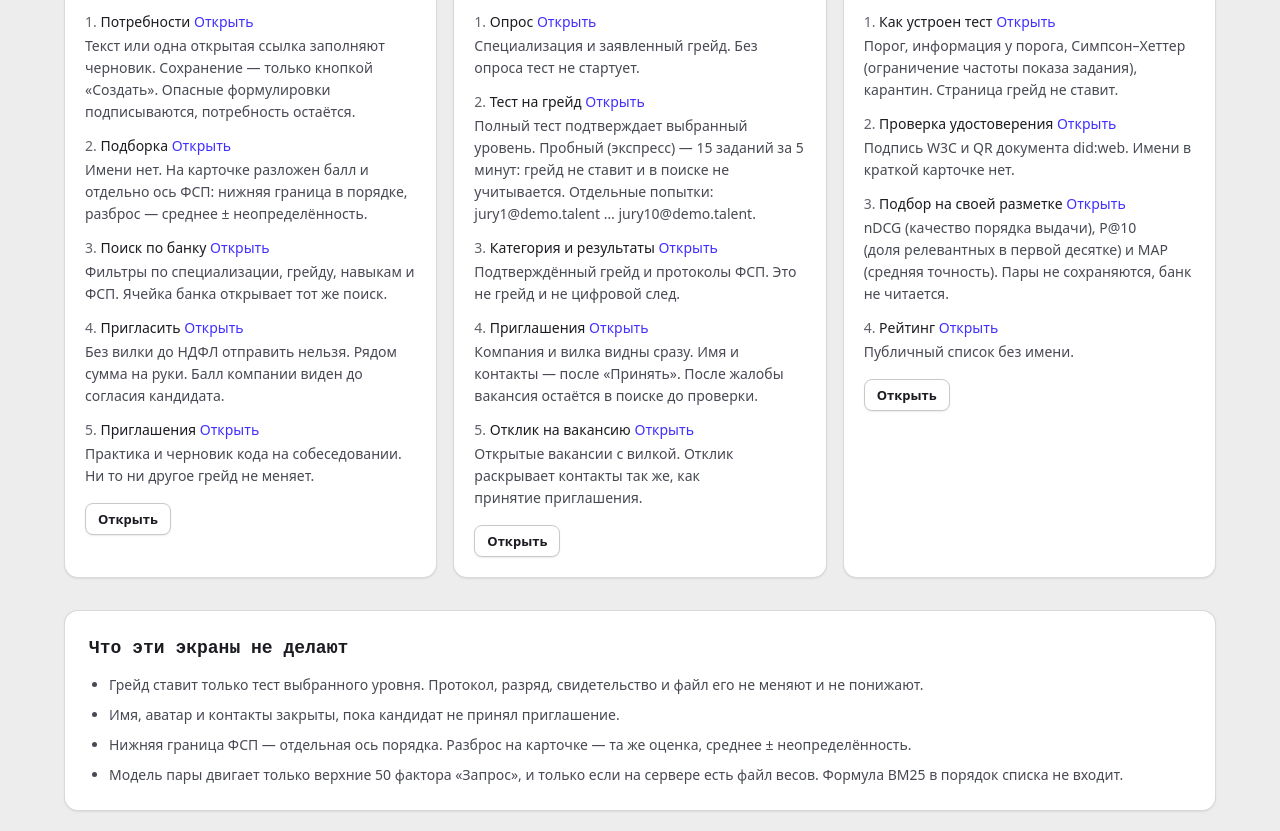
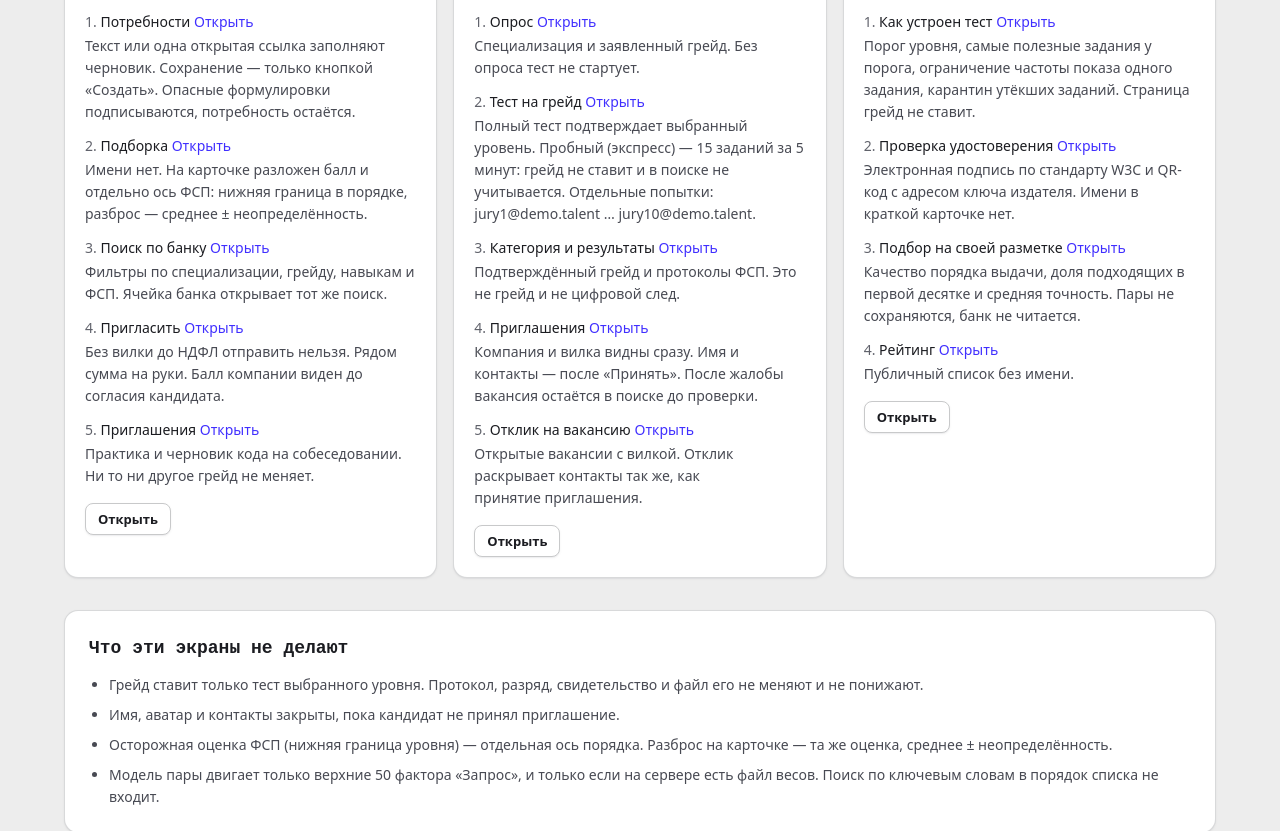
Before and after one commit to KonkovDV/fsp-talent, a React (Vite) app in the folder frontend/: page /jury in a window 1280 px wide. Shown: the part 1540-2371 px from the top of the page. Built offline with nearby package versions, Linux system fonts and the light colour scheme.

Commit message:
ui: /jury и /method — простые слова, термин в подсказке (JS-01)

```diff
--- /dev/null
+++ b/frontend/src/components/Term.tsx
@@ -0,0 +1,10 @@
+import type { ReactNode } from 'react'
+
+/** JS-01: plain words on the page, the professional term in the tooltip (mouse and keyboard focus). */
+export default function Term({ term, children }: { term: string; children: ReactNode }) {
+  return (
+    <abbr title={`Термин: ${term}`} tabIndex={0} className="cursor-help no-underline decoration-dotted underline-offset-2 hover:underline focus:underline">
+      {children}
+    </abbr>
+  )
+}
--- a/frontend/src/pages/JuryPage.tsx
+++ b/frontend/src/pages/JuryPage.tsx
@@ -1,16 +1,17 @@
-import { useEffect, useState } from 'react'
+import { type ReactNode, useEffect, useState } from 'react'
 import { Link } from 'react-router-dom'
 import { Building2, FileCheck2, UserRound } from 'lucide-react'
 import { apiError, askPublicGuide, categoryRanking, telegramAchievements, telegramVacancies } from '../api/client'
 import { GRADES, ROLE_RU, gradeRu } from '../labels'
 import PublicShell from '../components/PublicShell'
+import Term from '../components/Term'
 import { PageHeader } from '../components/ui'
 
 const PATHS: {
   title: string
   who: string
   to: string
-  steps: { go: string; see: string; to: string }[]
+  steps: { go: string; see: ReactNode; to: string }[]
 }[] = [
   {
     title: 'Работодатель',
@@ -41,9 +42,9 @@ const PATHS: {
     who: 'третья сторона',
     to: '/method',
     steps: [
-      { go: 'Как устроен тест', to: '/method', see: 'Порог, информация у порога, Симпсон–Хеттер (ограничение частоты показа задания), карантин. Страница грейд не ставит.' },
-      { go: 'Проверка удостоверения', to: '/badge', see: 'Подпись W3C и QR документа did:web. Имени в краткой карточке нет.' },
-      { go: 'Подбор на своей разметке', to: '/evaluate', see: 'nDCG (качество порядка выдачи), P@10 (доля релевантных в первой десятке) и MAP (средняя точность). Пары не сохраняются, банк не читается.' },
+      { go: 'Как устроен тест', to: '/method', see: <>Порог уровня, самые полезные задания у порога, <Term term="метод Симпсона–Хеттера">ограничение частоты показа одного задания</Term>, карантин утёкших заданий. Страница грейд не ставит.</> },
+      { go: 'Проверка удостоверения', to: '/badge', see: <>Электронная подпись по стандарту W3C и QR-код с <Term term="did:web — адрес ключа издателя на его домене">адресом ключа издателя</Term>. Имени в краткой карточке нет.</> },
+      { go: 'Подбор на своей разметке', to: '/evaluate', see: <><Term term="nDCG@10">Качество порядка выдачи</Term>, <Term term="P@10">доля подходящих в первой десятке</Term> и <Term term="MAP">средняя точность</Term>. Пары не сохраняются, банк не читается.</> },
       { go: 'Рейтинг', to: '/leaderboard', see: 'Публичный список без имени.' },
     ],
   },
@@ -205,8 +206,8 @@ export default function JuryPage() {
         <ul className="mt-3 list-disc space-y-2 pl-5 text-sm text-ink-2">
           <li>Грейд ставит только тест выбранного уровня. Протокол, разряд, свидетельство и файл его не меняют и не понижают.</li>
           <li>Имя, аватар и контакты закрыты, пока кандидат не принял приглашение.</li>
-          <li>Нижняя граница ФСП — отдельная ось порядка. Разброс на карточке — та же оценка, среднее ± неопределённость.</li>
-          <li>Модель пары двигает только верхние 50 фактора «Запрос», и только если на сервере есть файл весов. Формула BM25 в порядок списка не входит.</li>
+          <li><Term term="LCB — нижняя граница доверительного интервала">Осторожная оценка ФСП</Term> (нижняя граница уровня) — отдельная ось порядка. Разброс на карточке — та же оценка, среднее ± неопределённость.</li>
+          <li>Модель пары двигает только верхние 50 фактора «Запрос», и только если на сервере есть файл весов. <Term term="BM25">Поиск по ключевым словам</Term> в порядок списка не входит.</li>
         </ul>
       </section>
 
--- a/frontend/src/pages/MethodPage.tsx
+++ b/frontend/src/pages/MethodPage.tsx
@@ -3,6 +3,7 @@ import { useMutation, useQuery } from '@tanstack/react-query'
 import { apiError, itemPsychometrics, methodWeights, previewPublicExam } from '../api/client'
 import ExamPreview, { type Exam } from '../components/ExamPreview'
 import PublicShell from '../components/PublicShell'
+import Term from '../components/Term'
 import { PageHeader, Skeleton } from '../components/ui'
 import { GRADE_RU, ROLE_RU } from '../labels'
 import { FIGURES, SIMULATION_KEY_SHARE, shareLabel } from '../methodFigures'
@@ -96,7 +97,7 @@ function ExposureBars({ families, answers, target }: { families: FamilyRow[]; an
       </p>
       <p className="mt-1 text-sm text-ink-2">
         Максимальная доля показов одного семейства: {top} на стенде; в симуляции 2000 кандидатов — {SIMULATION_KEY_SHARE}.
-        Доля по всем специализациям. Внутри специализации до 69 % — предел глубины банка; калибровка Симпсона–Хеттера не прошла отложенные зёрна.
+        Доля по всем специализациям. Внутри специализации до 69 % — предел глубины банка; калибровка <Term term="метод Симпсона–Хеттера">ограничения частоты показа</Term> не прошла <Term term="отложенные зёрна (holdout seeds)">отложенные проверочные прогоны</Term>.
         Числа в задании каждый раз другие, поэтому частое семейство не выдаёт ответ.
         Пунктир — целевая доля одного ключа {target.toFixed(2).replace('.', ',')}.
       </p>
@@ -124,7 +125,7 @@ export default function MethodPage() {
     <PublicShell>
       <PageHeader
         title="Как устроен тест"
-        lead="Задание выбирается там, где оно лучше всего отделяет заявленный уровень от соседнего. Среди пяти лучших срабатывает Симпсон–Хеттер (ограничение частоты показа одного задания): без измеренной экспозиции выбор равномерный, а ключ чаще целевой доли берётся реже. Здесь параметры и счётчики показов, без текстов и правильных ответов."
+        lead={<>Задание выбирается там, где оно лучше всего отделяет заявленный уровень от соседнего. Среди пяти лучших включается <Term term="метод Симпсона–Хеттера">ограничение частоты показа одного задания</Term>: пока частота показов не измерена, выбор равномерный, а задание, которое показывают чаще целевой доли, берётся реже. Здесь параметры и счётчики показов, без текстов и правильных ответов.</>}
         actions={
           <select value={spec} onChange={e => setSpec(e.target.value)} className="select w-auto" aria-label="Специализация">
             {Object.entries(ROLE_RU).map(([k, v]) => <option key={k} value={k}>{v}</option>)}
@@ -170,7 +171,7 @@ export default function MethodPage() {
               0,47 по шкале Ландиса и Коха — умеренное согласие. Сравнение на тех же 2000 кандидатах: тот же тест с выбором из четырёх
               вариантов даёт 0,41. Расхождения собраны у порога грейда: вне ±0,5 от него итог совпадает в 84 % пар, а кандидата
               в пределах ±0,3 от порога за 20 заданий не разделить ни одним коротким тестом. Тест в среднем занимает 14,3 задания.
-              Взвешенная каппа, где промах на две ступени стоит дороже промаха на одну, — 0,58 для одного теста и 0,79 для итогового
+              <Term term="взвешенная каппа Коэна (κ)">Согласие двух оценок с поправкой на случайность</Term>, где промах на две ступени стоит дороже промаха на одну, — 0,58 для одного теста и 0,79 для итогового
               грейда после пути продукта: шаг вниз без потери попытки, принятие ступени ниже, отдельный тест на ступень выше.
             </p>
             <p className="mt-3 text-sm text-ink">
@@ -178,7 +179,7 @@ export default function MethodPage() {
               у frontend и mobile — 68 %. Ключ — это семейство и уровень, а не текст: каждый показ — новый экземпляр с другими числами
               и кодом, и ответ от чужого экземпляра проходит в 0 % случаев. Доля высокая, потому что банк по этим специализациям узкий:
               JavaScript занимает 50 % плана frontend, 35 % mobile и 25 % fullstack, а семейство JavaScript в банке одно. В симуляции
-              контроль экспозиции считает долю по всем сессиям, поэтому узкая специализация проходит под целью 0,40. Живой банк считает
+              <Term term="контроль экспозиции">ограничение частоты показа</Term> считает долю по всем сессиям, поэтому узкая специализация проходит под целью 0,40. Живой банк считает
               долю внутри своей специализации. Банк расширяется: следующие семейства — для frontend, mobile и devops.
             </p>
           </section>
@@ -195,7 +196,7 @@ export default function MethodPage() {
           <section className="card p-5">
             <h2 className="font-display text-lg font-bold text-ink">Информация у порога уровня</h2>
             <p className="mt-1 text-sm text-ink-2">
-              Симпсон–Хеттер среди {data.randomesque} лучших заданий: без измеренной экспозиции выбор равномерный. Погрешность в строке — если двенадцать заданий
+              <Term term="метод Симпсона–Хеттера">Ограничение частоты показа</Term> среди {data.randomesque} лучших заданий: пока частота показов не измерена, выбор равномерный. Погрешность в строке — если двенадцать заданий
               несут информацию лучшего у этого порога.
               {data.cuts.every(c => c.information === data.cuts[0].information) && ' У каждого порога рядом стоит уровень семейства, поэтому информация лучшего задания совпадает. Кривая ниже показывает, как она меняется между порогами.'}
             </p>
@@ -234,9 +235,9 @@ export default function MethodPage() {
           </section>
           <section className="card p-5">
             <h2 className="font-display text-lg font-bold text-ink">Кривая информации</h2>
-            <p className="mt-1 text-sm text-ink-2">Лучшее задание специализации на каждом участке шкалы θ. Пунктир — порог грейда.</p>
+            <p className="mt-1 text-sm text-ink-2">Лучшее задание специализации на каждом участке <Term term="шкала θ (способность в модели IRT)">шкалы уровня подготовки</Term>. Пунктир — порог грейда.</p>
             <InfoCurve curve={data.curve} cuts={data.cuts} />
-            <p className="mt-2 text-xs text-ink-3">41 точка, от θ = −3 до θ = 3, шаг 0,15.</p>
+            <p className="mt-2 text-xs text-ink-3">41 точка, уровень от −3 до 3, шаг 0,15.</p>
           </section>
           <section className="card p-5">
             <h2 className="font-display text-lg font-bold text-ink">Справедливость показа</h2>
```
Also changed, not shown: 1 other file (tests, documents, lock files or other folders).
